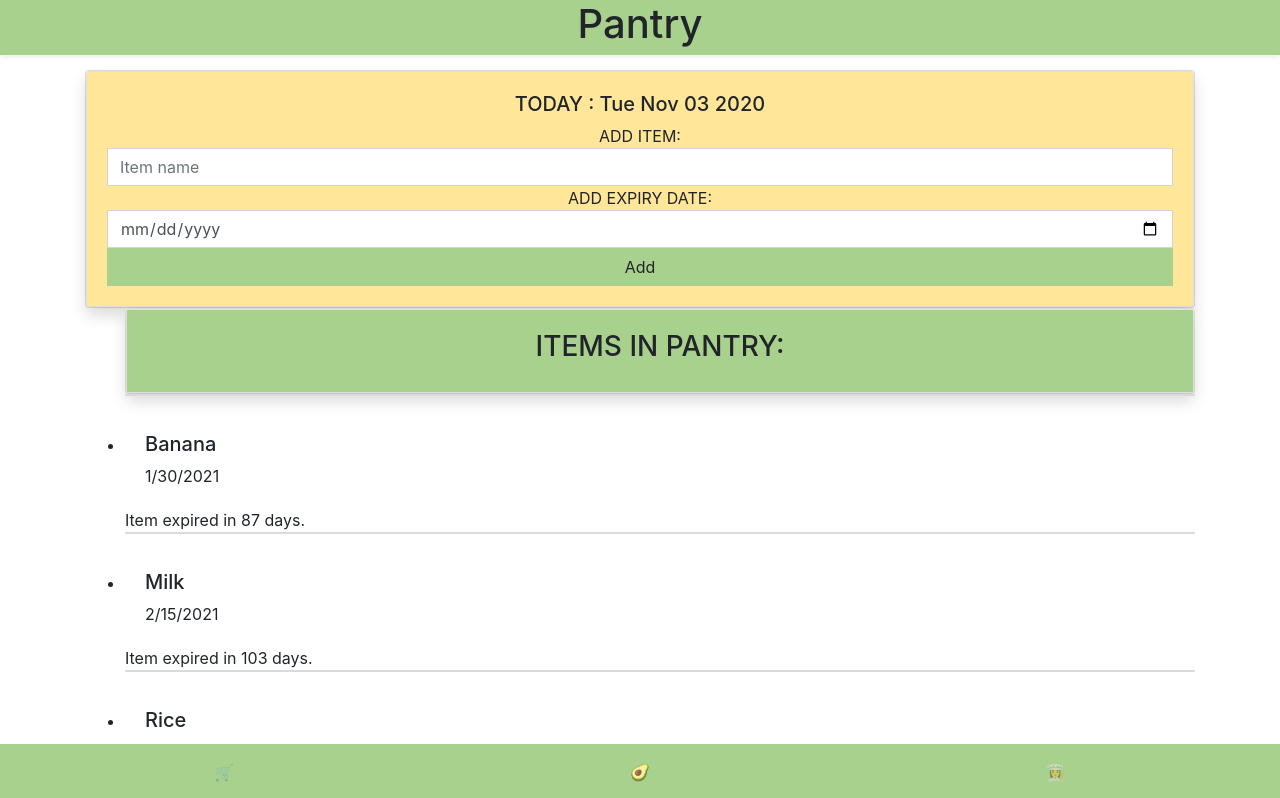
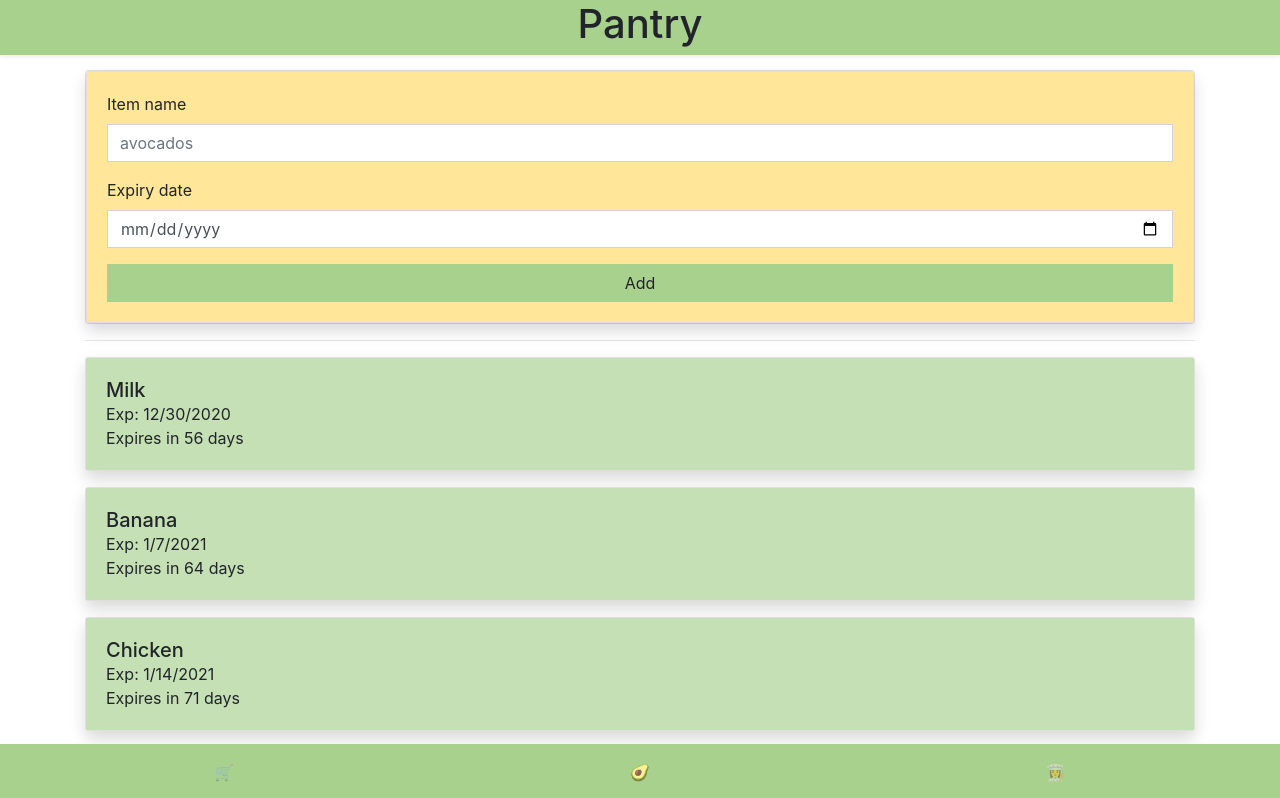
Before and after one commit to danielzairin/grocery-buddy, a React (Create React App) app: page /Pantry in a window 1280 px wide. Shown: the top 798 px of the page. Built offline with nearby package versions, Linux system fonts and the light colour scheme.

Commit message:
Updated styling for pantry

```diff
--- a/src/components/Pantry.js
+++ b/src/components/Pantry.js
@@ -1,4 +1,4 @@
-import React, { useEffect, useState } from "react"
+import React, { useEffect, useState } from "react";
 import { pantryItems } from "../testData.js";
 
 function Pantry() {
@@ -6,11 +6,10 @@ function Pantry() {
 
   useEffect(() => {
     setItems(pantryItems);
-
   }, []);
 
   //add new item to pantry
-function addPantry(event){
+  function addPantry(event) {
     event.preventDefault();
     const newItem = {
       id: Math.random(),
@@ -20,75 +19,83 @@ function addPantry(event){
     setItems((prevItems) => [...prevItems, newItem]);
   }
 
-    //display todays date
-    var showdate=new Date();
-    var dt=showdate.toDateString();
-
-//sortingbyExpiryDate
-const sortedpantryItems = pantryItems.sort((a,b) => a.expiryDate - b.expiryDate)
-
-
   return (
     <div>
       <h1
         className="text-center fixed-top w-100 bg-primary shadow-sm"
-        style={{ height: "55px" }}>
+        style={{ height: "55px" }}
+      >
         Pantry
       </h1>
 
-
-      <div class="card text-center">
+      <div className="card">
         <div className="card shadow">
           <div className="card-body bg-warning">
-            <h5>TODAY : {dt} </h5>
-
             <form onSubmit={addPantry}>
-         <span>ADD ITEM: </span>
+              <div className="form-group">
+                <label>Item name</label>
                 <input
                   className="form-control rounded-0"
                   type="text"
-          placeholder="Item name"
+                  placeholder="avocados"
                   name="name"
                 />
-         <span> ADD EXPIRY DATE: </span>
+              </div>
+              <div className="form-group">
+                <label>Expiry date</label>
                 <input
                   className="form-control rounded-0"
-          type="Date"
-          placeholder="Expiry Date"
-          name="expiryDate" />
+                  type="date"
+                  name="expiryDate"
+                />
+              </div>
               <button className="btn btn-primary btn-block rounded-0">
                 Add
               </button>
             </form>
-
           </div>
         </div>
       </div>
 
-      <ul>
+      <hr />
 
-        <div className="card text-center">
-          <div className="card shadow">
-            <div className="card-body bg-primary">
-            <h3>ITEMS IN PANTRY:</h3>
+      {items.length > 0 ? (
+        <ul className="list-unstyled">
+          {items
+            .sort((a, b) => a.expiryDate - b.expiryDate)
+            .map((item) => {
+              const daysUntilExpired = Math.floor(
+                (item.expiryDate - new Date()) / (1000 * 60 * 60 * 24)
+              );
+
+              let colour = "secondary";
+
+              if (daysUntilExpired <= 0) colour = "dark text-light";
+              else if (daysUntilExpired <= 7) colour = "danger";
+              else if (daysUntilExpired <= 14) colour = "warning";
+
+              return (
+                <li key={item.id}>
+                  <div className="card shadow mb-3">
+                    <div className={`card-body bg-${colour}`}>
+                      <h5 className="card-tittle m-0">{item.name}</h5>
+                      <p className="m-0">
+                        Exp: {item.expiryDate.toLocaleDateString()}
+                      </p>
+                      {daysUntilExpired > 0 ? (
+                        <p className="m-0">
+                          Expires in {daysUntilExpired} days
+                        </p>
+                      ) : (
+                        <p className="m-0">Expired</p>
+                      )}
                     </div>
                   </div>
-          </div>
-
-
-        {items.map((item) => (
-         <li key={item.id}>
-           <div className="card text-dark bg-light mb-3" ></div>
-           <span>
-             <div class="card-body">
-              <h5 className="card-tittle">{item.name}</h5>
-           {item.expiryDate.toLocaleDateString() } </div></span>
-           <span><h7>Item expired in {Math.floor((item.expiryDate-showdate)/(1000*60*60*24)) } days.</h7></span>
                 </li>
-
-         ))}
+              );
+            })}
         </ul>
-
+      ) : null}
     </div>
   );
 }
--- a/src/testData.js
+++ b/src/testData.js
@@ -2,22 +2,22 @@ export let pantryItems = [
   {
     id: 1,
     name: "Milk",
-    expiryDate: new Date(2021, 1, 15),
+    expiryDate: new Date(2020, 11, 30),
   },
   {
     id: 2,
     name: "Banana",
-    expiryDate: new Date(2021, 0, 30),
+    expiryDate: new Date(2021, 0, 7),
   },
   {
     id: 3,
     name: "Chicken",
-    expiryDate: new Date(2021, 3, 30),
+    expiryDate: new Date(2021, 0, 14),
   },
   {
     id: 4,
     name: "Rice",
-    expiryDate: new Date(2021, 3, 15),
+    expiryDate: new Date(2021, 0, 21),
   },
 ];
 
```
Lines whose indentation alone changed are shown as unchanged.
